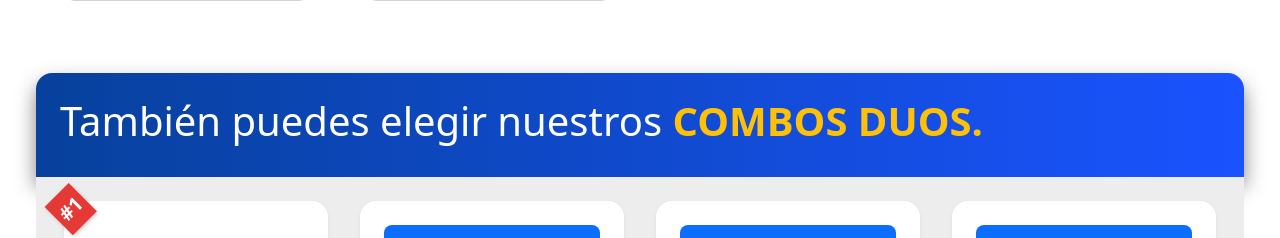
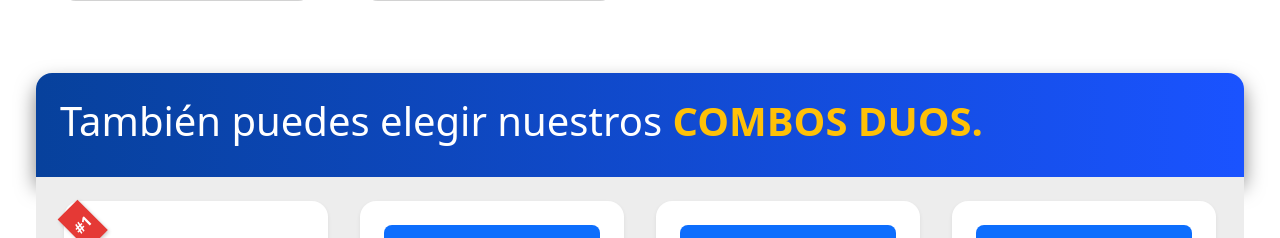
Before and after one commit to roynitorres/filmstreamgo, a Flask app: page / in a window 1280 px wide. Shown: the part 2668-2906 px from the top of the page. Run offline with Flask 3, Linux system fonts and the light colour scheme.

Commit message:
Tue, Nov 25, 2025, 8:48 PM -06:00

```diff
--- a/static/css/styles.css
+++ b/static/css/styles.css
@@ -29,13 +29,13 @@
 
 .ribbon {
     position: absolute;
-        top: 0;
-        left: 0;
+        top: 15px;
+        left: 13px;
         background: #e53935;
         /* Rojo como el de la imagen */
         color: white;
-        padding: 5px 5px;
-        font-size: 20px;
+        padding: 10px 5px;
+        font-size: 15px;
         font-weight: bold;
         transform: translate(-30%, -30%) rotate(-45deg);
         text-transform: uppercase;
```
